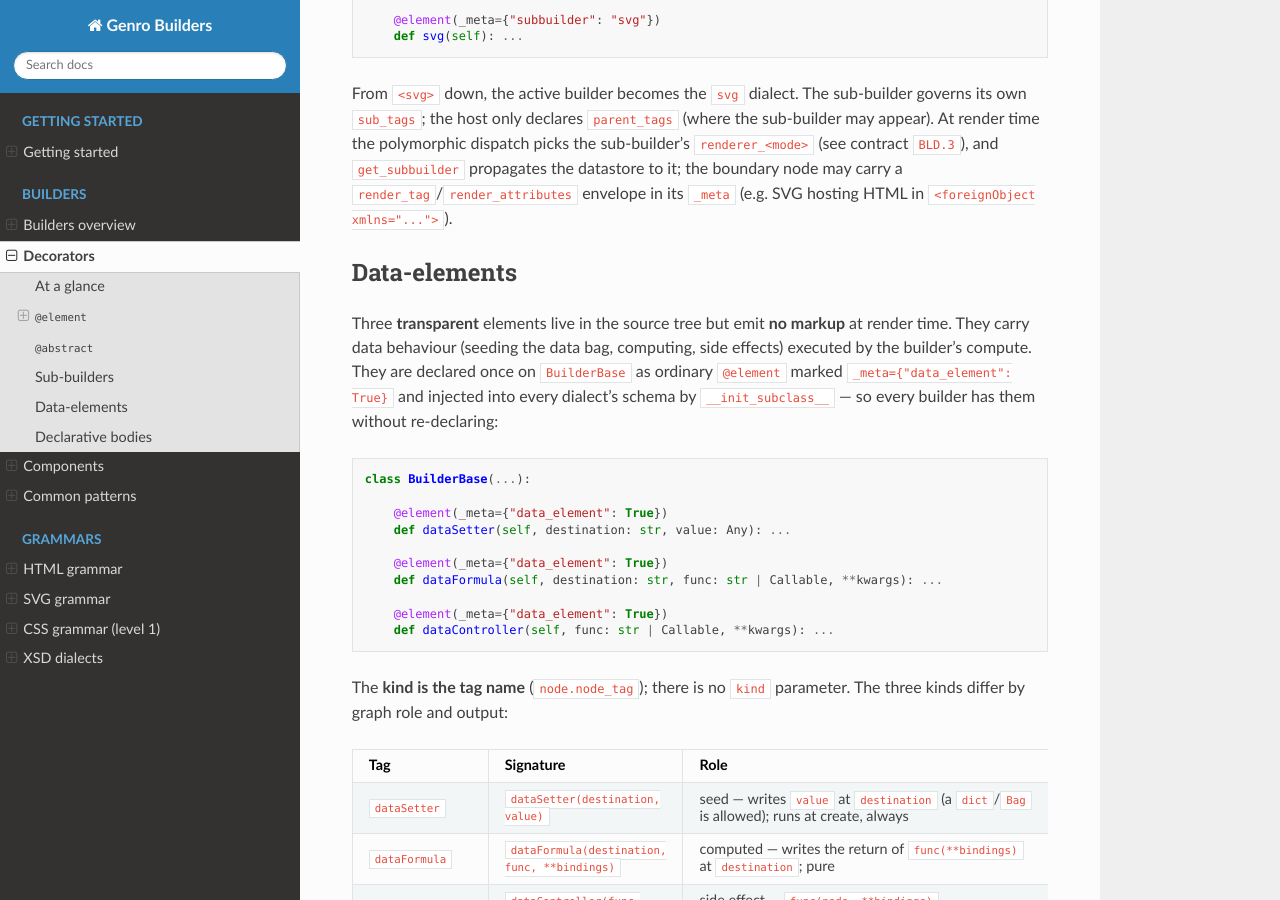
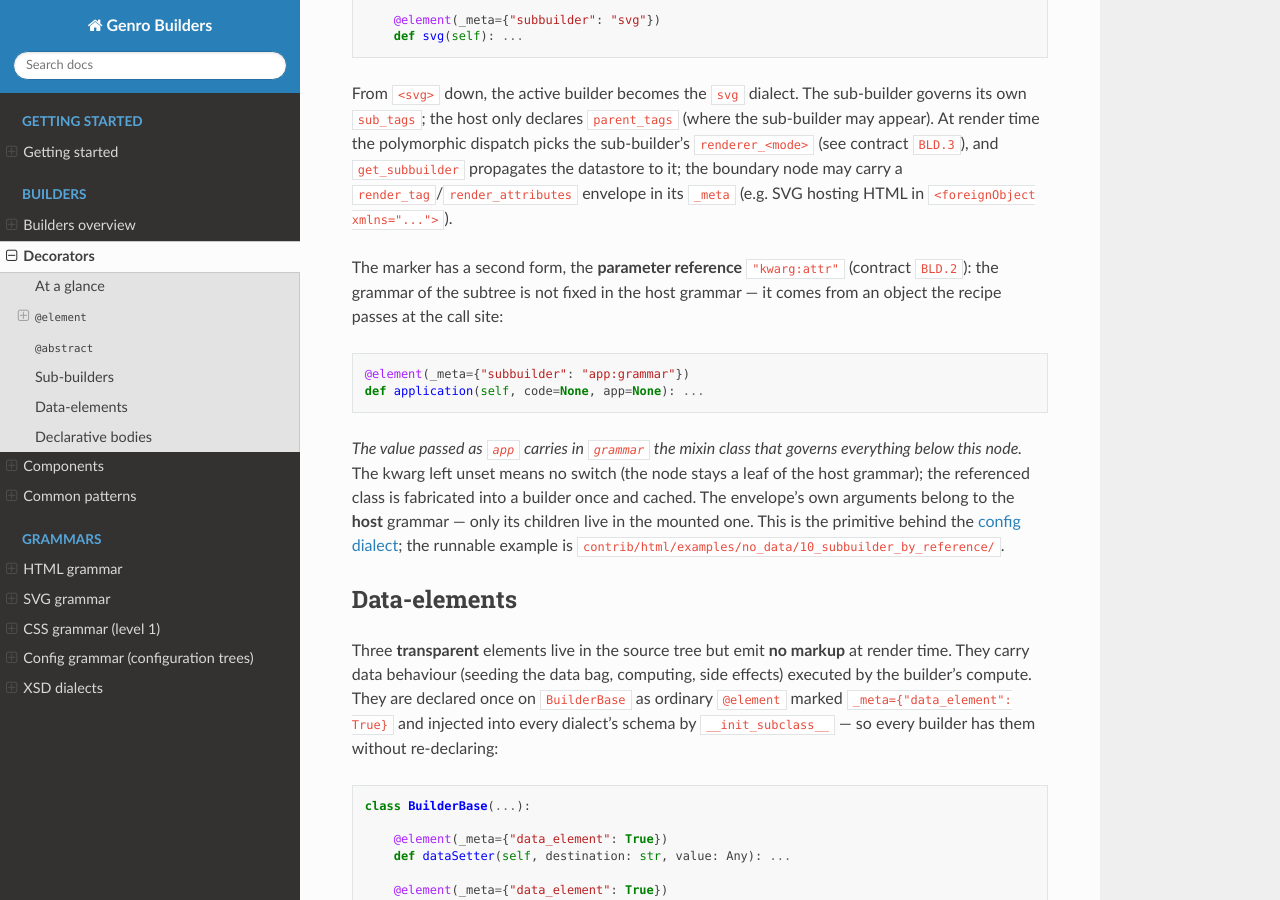
Before and after one commit to genropy/genro-builders, a Sphinx documentation site: the page built from docs/builders/decorators.md, in a window 1280 px wide and 900 px high, scrolled down 3094 px. Built offline with Sphinx 7.4.7 and the Read the Docs theme 3.1.0, drawn with Linux system fonts in a browser that asks for light colours.

Commit message:
docs: config grammar page, kwarg:attr sub-builder form, index alignment
- New per-grammar reference docs/grammars/config.md: distributed
  grammars, the four-layer ConfigHandler read stack, paths and
  delegation, authoring conventions, validation rules.
- decorators.md: document the parameter-reference form of the
  subbuilder marker ("kwarg:attr", contract BLD.2) next to the
  registry-name form.
- index.md: Config row in the shipped-dialects table, grammars list
  and toctree entry.
- html.md: fix a stale `@subbuilder(SvgBuilder)` mention (the real
  syntax is the `_meta={"subbuilder": "svg"}` marker).

````diff
--- a/docs/builders/decorators.md
+++ b/docs/builders/decorators.md
@@ -164,6 +164,25 @@
 `render_tag`/`render_attributes` envelope in its `_meta` (e.g. SVG
 hosting HTML in `<foreignObject xmlns="...">`).
 
+The marker has a second form, the **parameter reference**
+`"kwarg:attr"` (contract `BLD.2`): the grammar of the subtree is not
+fixed in the host grammar — it comes from an object the recipe passes
+at the call site:
+
+```python
+@element(_meta={"subbuilder": "app:grammar"})
+def application(self, code=None, app=None): ...
+```
+
+*The value passed as `app` carries in `grammar` the mixin class that
+governs everything below this node.* The kwarg left unset means no
+switch (the node stays a leaf of the host grammar); the referenced
+class is fabricated into a builder once and cached. The envelope's own
+arguments belong to the **host** grammar — only its children live in
+the mounted one. This is the primitive behind the
+[config dialect](../grammars/config.md); the runnable example is
+`contrib/html/examples/no_data/10_subbuilder_by_reference/`.
+
 ## Data-elements
 
 Three **transparent** elements live in the source tree but emit **no
````
Also changed, not shown: docs/grammars/config.md (added, +151 -0 lines), docs/grammars/html.md (+3 -2 lines), docs/index.md (+4 -1 lines).
